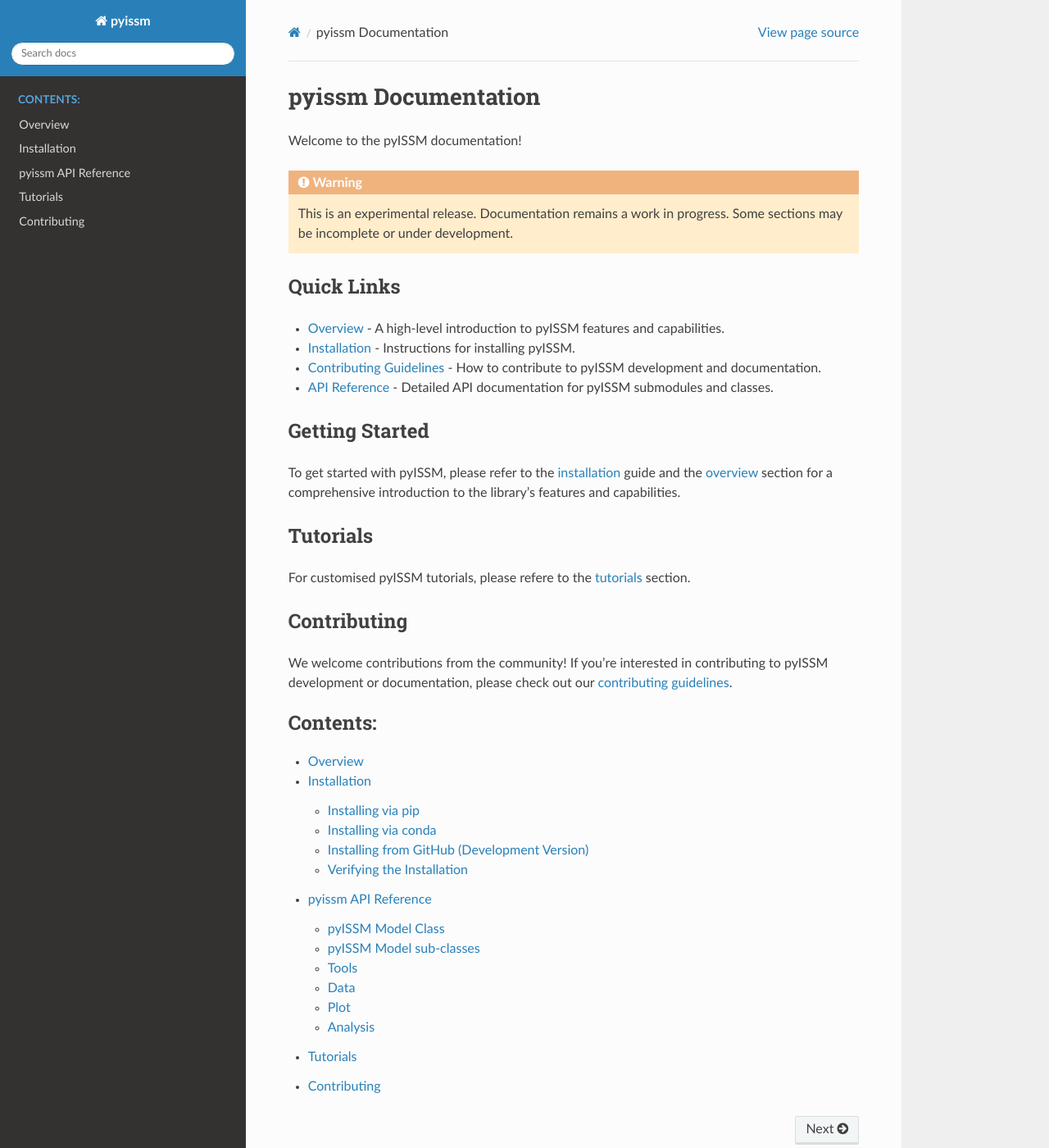
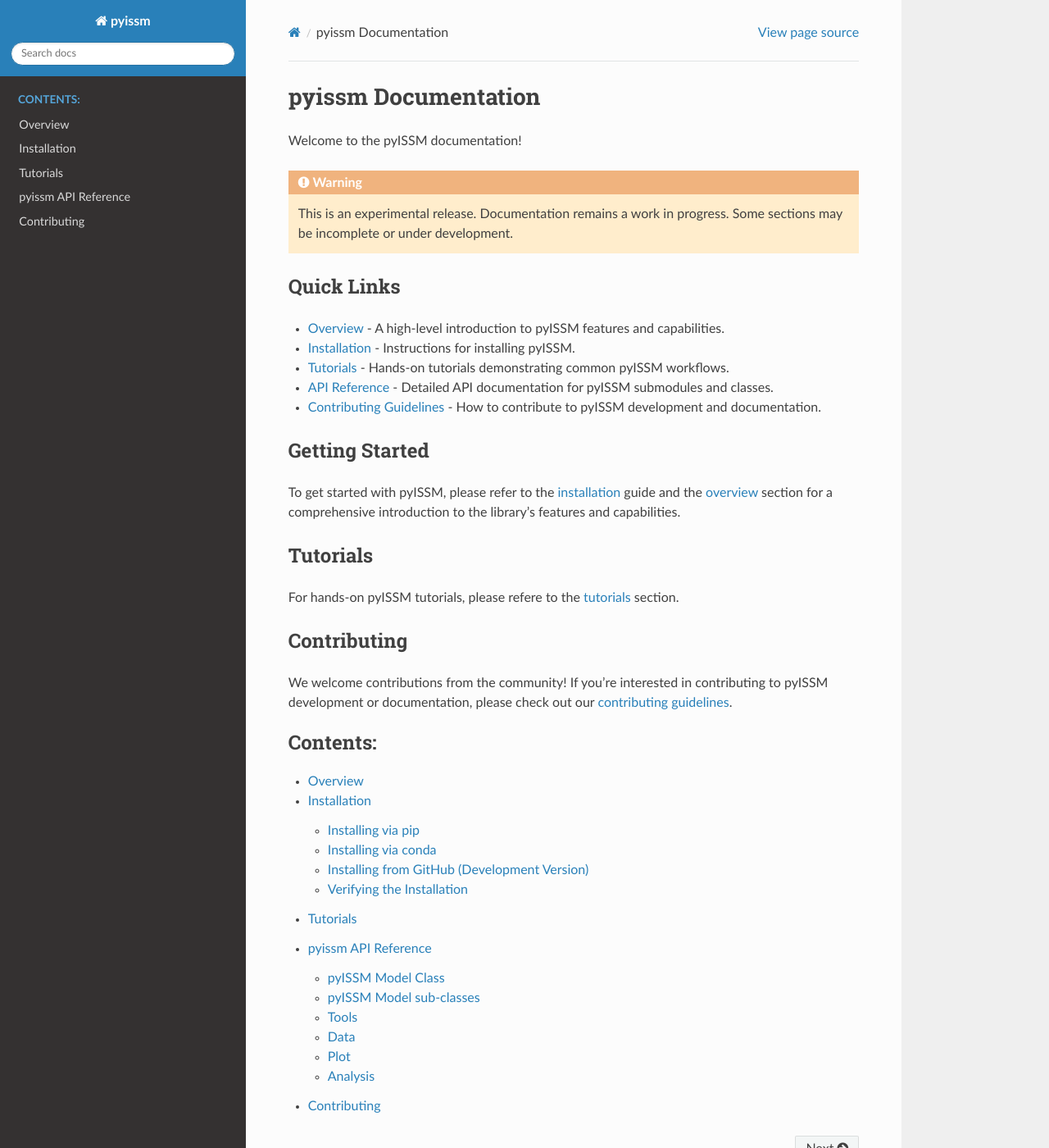
Before and after one commit to ACCESS-NRI/pyISSM, a Sphinx documentation site: the page built from docs/source/index.rst, in a window 1280 px wide and 1400 px high. Shown: the whole window at 82% size. Built offline with Sphinx 7.4.7 and the Read the Docs theme 3.1.0, drawn with Linux system fonts in a browser that asks for light colours; pages that are not in the unit, such as notebooks, are missing from menus.

Commit message:
Update tutorials paths

```diff
--- a/docs/source/index.rst
+++ b/docs/source/index.rst
@@ -10,8 +10,9 @@ Quick Links
 -------------------
 - `Overview <overview>`_ - A high-level introduction to pyISSM features and capabilities.
 - `Installation <installation>`_ - Instructions for installing pyISSM.
+- `Tutorials <tutorials>`_ - Hands-on tutorials demonstrating common pyISSM workflows.
+- `API Reference <pyissm>`_ - Detailed API documentation for pyISSM submodules and classes.
 - `Contributing Guidelines <contributing>`_ - How to contribute to pyISSM development and documentation.
-- `API Reference <pyissm>`_ - Detailed API documentation for pyISSM submodules and classes.
 
 Getting Started
 -------------------
@@ -20,7 +21,7 @@ To get started with pyISSM, please refer to the `installation <installation>`_ g
 
 Tutorials
 -------------------
-For customised pyISSM tutorials, please refere to the `tutorials <tutorials>`_ section.
+For hands-on pyISSM tutorials, please refere to the `tutorials <tutorials>`_ section.
 
 
 Contributing
@@ -33,6 +34,6 @@ We welcome contributions from the community! If you're interested in contributin
 
    overview
    installation
+   tutorials
    pyissm
-   tutorials
    contributing
--- a/docs/source/tutorials.rst
+++ b/docs/source/tutorials.rst
@@ -8,4 +8,4 @@ Hands-on tutorials demonstrating common pyISSM workflows.
 .. toctree::
    :maxdepth: 1
 
-   1_pyISSM_intro.ipynb
+   ../tutorials/1_pyISSM_intro.ipynb
```
